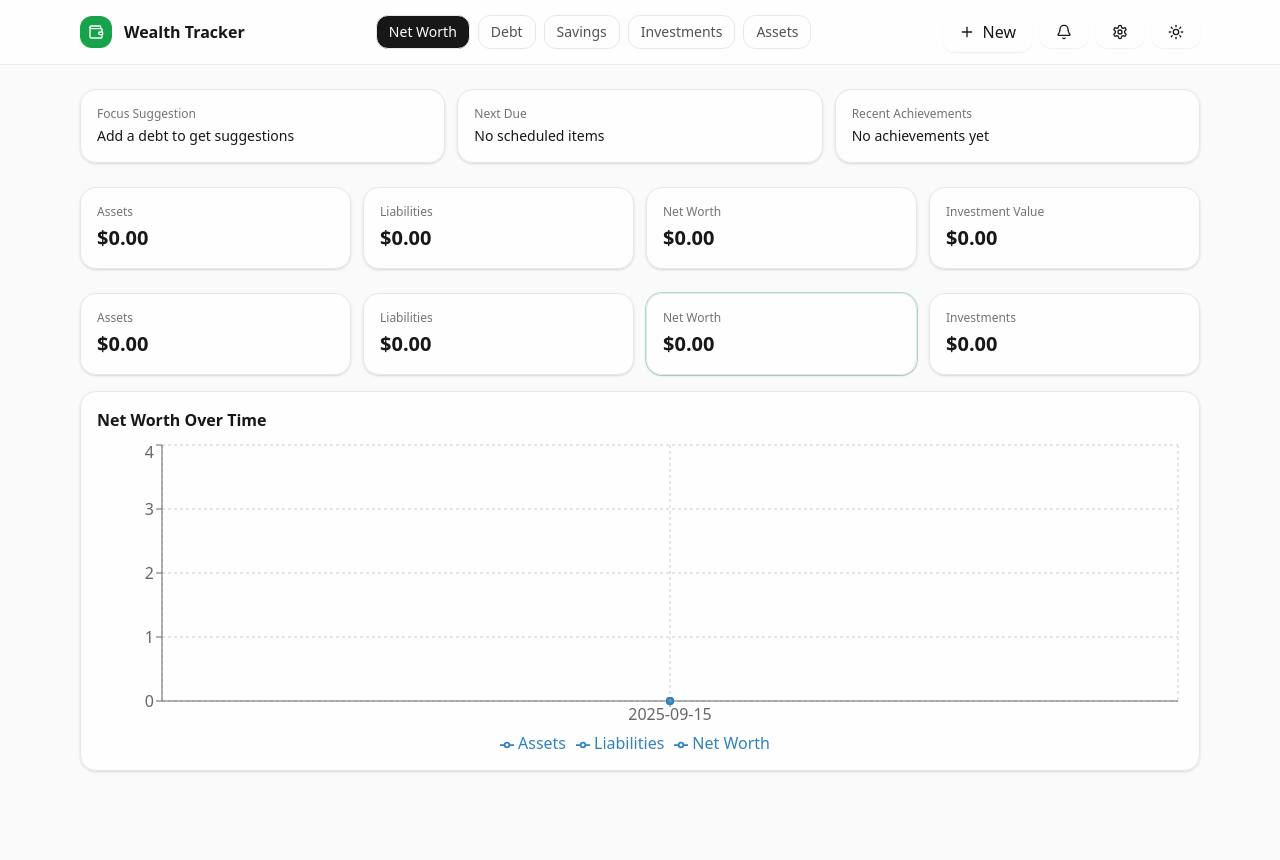
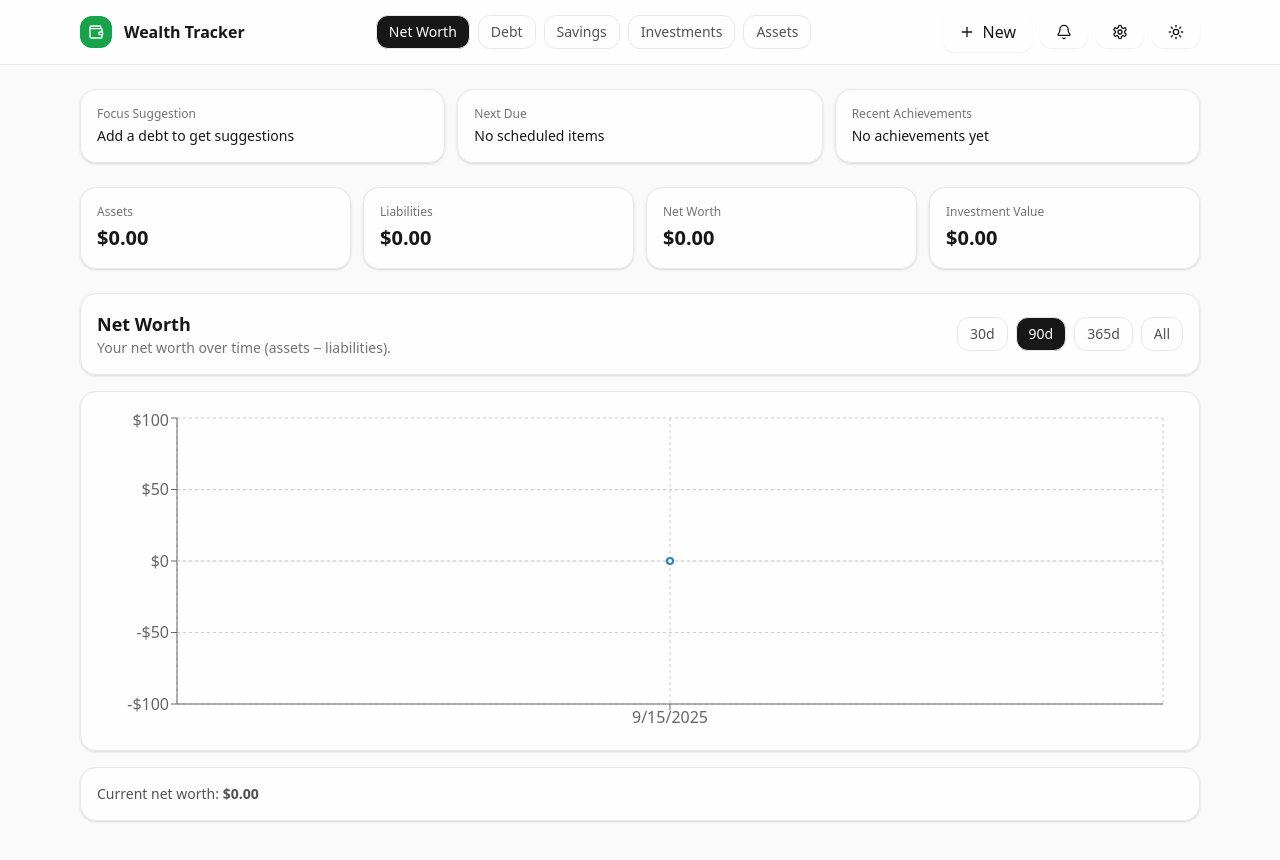
Before and after one commit to chinthujan/wealth-tracker, a React (Vite) app: page / in a window 1280 px wide. Shown: the top 860 px of the page. Built offline with nearby package versions, Linux system fonts and the light colour scheme.

Commit message:
Net worth tab fix

```diff
--- a/src/components/NetWorth.jsx
+++ b/src/components/NetWorth.jsx
@@ -1,56 +1,151 @@
-import React, { useMemo } from 'react'
+import React, { useMemo, useState } from 'react'
 import { useStore } from '../state/store'
 import { currency } from '../lib/utils'
-import { AreaChart, Area, XAxis, YAxis, Tooltip, ResponsiveContainer, CartesianGrid, Legend } from 'recharts'
+import {
+  ResponsiveContainer,
+  LineChart,
+  Line,
+  XAxis,
+  YAxis,
+  Tooltip,
+  CartesianGrid,
+  ReferenceLine
+} from 'recharts'
+
+function formatDateLabel(d) {
+  try {
+    const dt = new Date(d)
+    return dt.toLocaleDateString()
+  } catch {
+    return d
+  }
+}
 
 export default function NetWorth() {
-  const { totals, data } = useStore()
+  const { data, totals } = useStore()
+  const [range, setRange] = useState('90') // '30' | '90' | '365' | 'all'
 
-  const chartData = useMemo(() => {
-    return data.history.map(h => ({ date: h.date, Assets: h.assets, Liabilities: h.liabilities, 'Net Worth': h.netWorth }))
-  }, [data.history])
+  // Build clean, per-day series from history; fall back to a single "today" point
+  const series = useMemo(() => {
+    const mapByDay = new Map()
+
+    // 1) Ingest snapshots, keep the last one per day
+    for (const h of (data.history || [])) {
+      if (!h?.date) continue
+      const day = String(h.date).slice(0, 10) // YYYY-MM-DD
+      mapByDay.set(day, {
+        date: day,
+        netWorth: Number(h.netWorth ?? (Number(h.assets || 0) - Number(h.liabilities || 0))),
+      })
+    }
+
+    // 2) Ensure we at least have a current point
+    if (mapByDay.size === 0) {
+      const today = new Date().toISOString().slice(0, 10)
+      mapByDay.set(today, { date: today, netWorth: Number(totals.netWorth || 0) })
+    }
+
+    // 3) Sort by date ascending
+    const arr = [...mapByDay.values()].sort((a, b) => a.date.localeCompare(b.date))
+
+    // 4) Apply range filter
+    if (range !== 'all') {
+      const days = Number(range)
+      const cutoff = new Date()
+      cutoff.setDate(cutoff.getDate() - days)
+      return arr.filter(p => new Date(p.date) >= cutoff)
+    }
+    return arr
+  }, [data.history, totals.netWorth, range])
+
+  const yDomain = useMemo(() => {
+    // Pad the y-axis a little so negative values have breathing room
+    let min = 0, max = 0
+    for (const p of series) {
+      if (typeof p.netWorth === 'number') {
+        min = Math.min(min, p.netWorth)
+        max = Math.max(max, p.netWorth)
+      }
+    }
+    if (min === max) {
+      // Flat line — expand slightly for visibility
+      const pad = Math.max(100, Math.abs(min) * 0.1 || 100)
+      return [min - pad, max + pad]
+    }
+    const pad = Math.max(100, (max - min) * 0.05)
+    return [min - pad, max + pad]
+  }, [series])
 
   return (
-    <div className="space-y-4">
-      <div className="grid grid-cols-2 md:grid-cols-4 gap-3">
-        <Stat label="Assets" value={totals.assets}/>
-        <Stat label="Liabilities" value={totals.liabilities}/>
-        <Stat label="Net Worth" value={totals.netWorth} highlight/>
-        <Stat label="Investments" value={totals.investmentValue}/>
+    <section className="space-y-4">
+      <div className="card">
+        <div className="flex items-center justify-between gap-4">
+          <div>
+            <h2 className="font-semibold text-lg">Net Worth</h2>
+            <p className="text-sm text-neutral-500 dark:text-neutral-400">
+              Your net worth over time (assets − liabilities).
+            </p>
+          </div>
+
+          {/* Time range filter */}
+          <div className="flex items-center gap-2">
+            {['30','90','365','all'].map(opt => (
+              <button
+                key={opt}
+                onClick={() => setRange(opt)}
+                className={`px-3 py-1.5 rounded-xl border text-sm ${
+                  range === opt
+                    ? 'bg-neutral-900 text-white dark:bg-white dark:text-black'
+                    : 'text-neutral-600 dark:text-neutral-300 dark:border-white/10'
+                }`}
+                title={opt === 'all' ? 'All time' : `${opt} days`}
+              >
+                {opt === 'all' ? 'All' : `${opt}d`}
+              </button>
+            ))}
+          </div>
+        </div>
       </div>
 
-      <div className="card h-[380px]">
-        <h3 className="font-semibold mb-2">Net Worth Over Time</h3>
-        <div className="h-[320px]">
-          <ResponsiveContainer width="100%" height="100%">
-            <AreaChart data={chartData}>
-              <defs>
-                <linearGradient id="g1" x1="0" y1="0" x2="0" y2="1">
-                  <stop offset="5%" stopOpacity={0.8}/>
-                  <stop offset="95%" stopOpacity={0}/>
-                </linearGradient>
-              </defs>
-              <CartesianGrid strokeDasharray="3 3" />
-              <XAxis dataKey="date" />
-              <YAxis />
-              <Tooltip />
-              <Legend />
-              <Area type="monotone" dataKey="Assets" strokeWidth={2} fillOpacity={0.2} />
-              <Area type="monotone" dataKey="Liabilities" strokeWidth={2} fillOpacity={0.2} />
-              <Area type="monotone" dataKey="Net Worth" strokeWidth={2} fillOpacity={0.2} />
-            </AreaChart>
-          </ResponsiveContainer>
+      {/* Single clean line — no mirroring, negative values supported */}
+      <div className="card h-[360px]">
+        <ResponsiveContainer width="100%" height="100%">
+          <LineChart data={series} margin={{ top: 10, right: 20, left: 0, bottom: 0 }}>
+            <CartesianGrid strokeDasharray="3 3" />
+            <XAxis
+              dataKey="date"
+              tickFormatter={formatDateLabel}
+              minTickGap={32}
+            />
+            <YAxis
+              domain={yDomain}
+              tickFormatter={(v) => currency(v).replace(/\.\d{2}$/, '')}
+              width={80}
+            />
+            <Tooltip
+              formatter={(value, name) => [currency(value), 'Net Worth']}
+              labelFormatter={(label) => formatDateLabel(label)}
+            />
+            <ReferenceLine y={0} strokeOpacity={0.4} />
+            <Line
+              type="monotone"
+              dataKey="netWorth"
+              dot={false}
+              strokeWidth={2.2}
+              // Recharts will apply the theme's default stroke color; we avoid hard-coding a color
+              activeDot={{ r: 4 }}
+            />
+          </LineChart>
+        </ResponsiveContainer>
+      </div>
+
+      {/* Current snapshot callout (optional, not a duplicate of Overview cards) */}
+      <div className="card">
+        <div className="text-sm text-neutral-600 dark:text-neutral-300">
+          Current net worth:&nbsp;
+          <span className="font-semibold">{currency(totals.netWorth)}</span>
         </div>
       </div>
-    </div>
+    </section>
   )
 }
-
-function Stat({ label, value, highlight=false }) {
-  return (
-    <div className={`card ${highlight?'ring-1 ring-brand-600/30':''}`}>
-      <div className="text-xs text-neutral-500 dark:text-neutral-400">{label}</div>
-      <div className="mt-1 text-xl font-semibold">{currency(value)}</div>
-    </div>
-  )
-}
```
